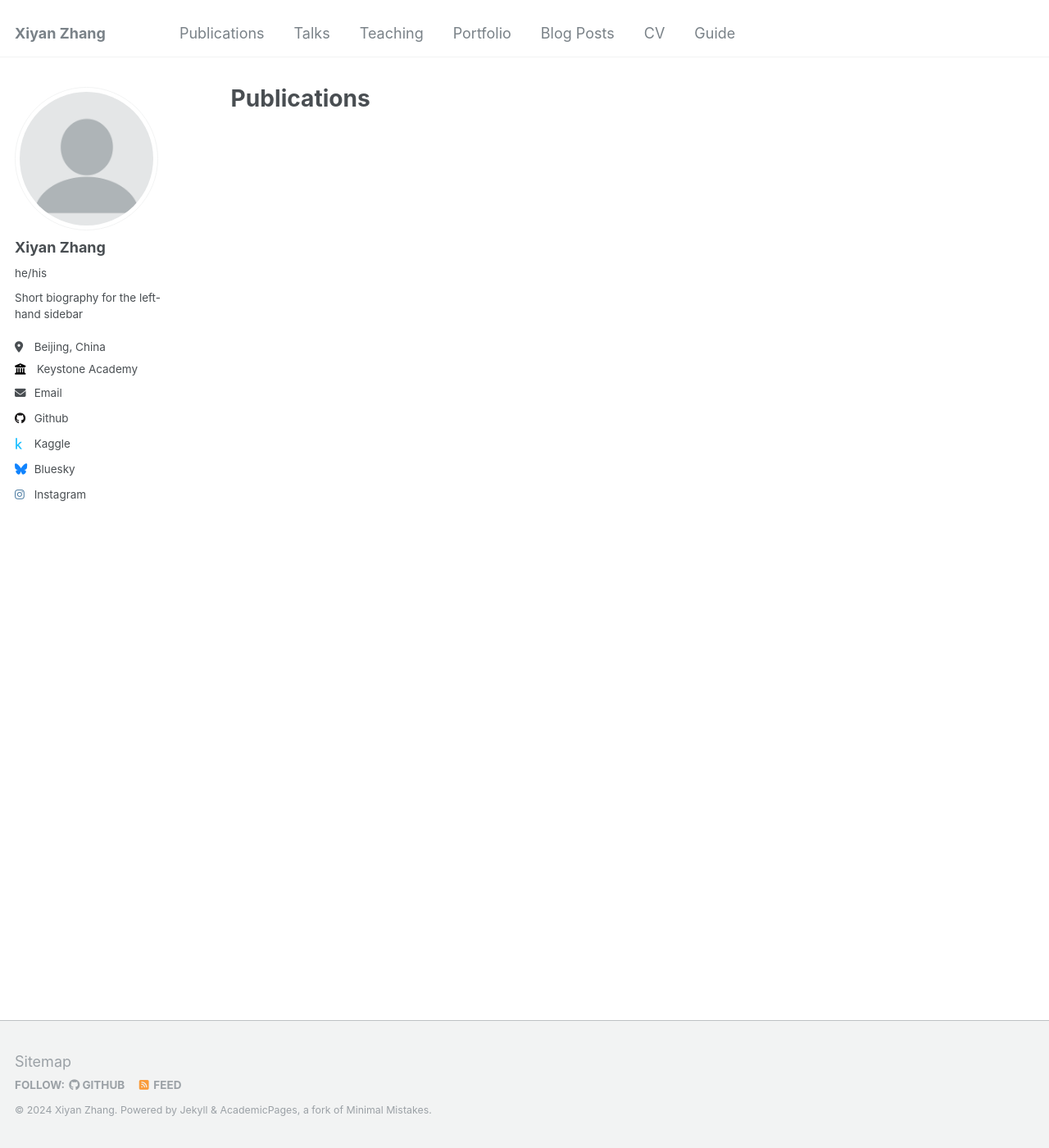
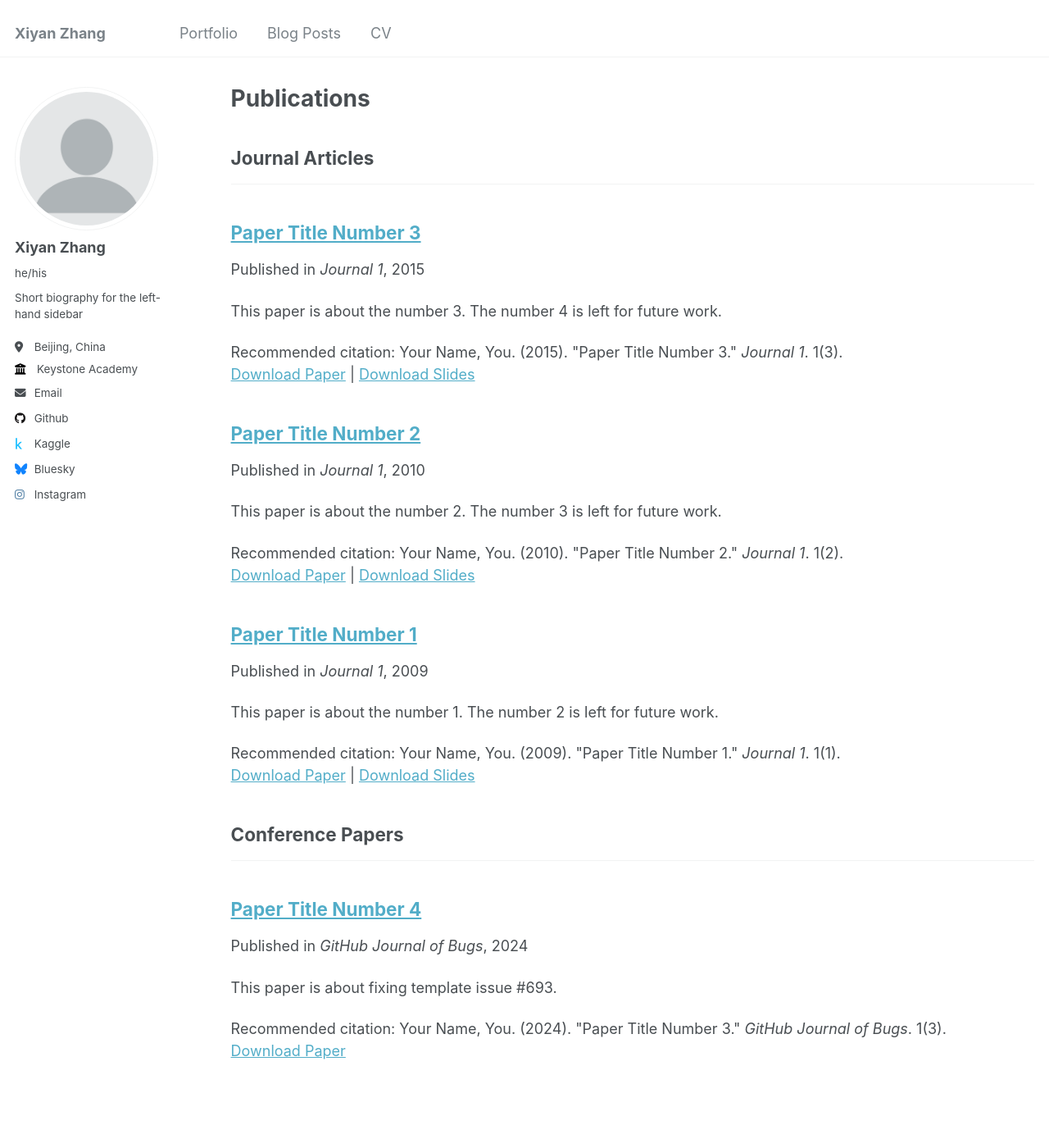
Before and after one commit to JeremyZXi/home, a Jekyll site: the page built from _pages/publications.html, in a window 1280 px wide and 1400 px high. Shown: the whole window at 82% size. Built offline with Jekyll 4.4.1, drawn with Linux system fonts in a browser that asks for light colours; part of the change alters nothing that is shown.

Commit message:
navigation

```diff
--- a/_config.yml
+++ b/_config.yml
@@ -209,18 +209,18 @@ kramdown:
 
 # These settings control the types of collections used by the template
 collections:
-  #teaching:
-  #  output: true
-  #  permalink: /:collection/:path/
-  #publications:
-  #  output: true
-  #  permalink: /:collection/:path/
+  teaching:
+    output: true
+    permalink: /:collection/:path/
+  publications:
+    output: true
+    permalink: /:collection/:path/
   portfolio:
     output: true
     permalink: /:collection/:path/
   #talks:
-  #  output: true
-  #  permalink: /:collection/:path/
+    output: true
+    permalink: /:collection/:path/
 
 
 # These settings control how pages and collections are included in the site
@@ -244,23 +244,23 @@ defaults:
       layout: single
       author_profile: true
   # _teaching
-  #- scope:
-  #    path: ""
-  #    type: teaching
-  #  values:
-  #    layout: single
-  #    author_profile: true
-  #    share: true
-  #    comments: true
+  - scope:
+      path: ""
+      type: teaching
+    values:
+      layout: single
+      author_profile: true
+      share: true
+      comments: true
   # _publications
-  #- scope:
-  #    path: ""
-  #    type: publications
-  #  values:
-  #    layout: single
-  #    author_profile: true
-  #    share: true
-  #    comments: true
+  - scope:
+      path: ""
+      type: publications
+    values:
+      layout: single
+      author_profile: true
+      share: true
+      comments: true
   # _portfolio
   - scope:
       path: ""
@@ -271,13 +271,13 @@ defaults:
       share: true
       comment: true
   # _talks
-  #- scope:
-  #    path: ""
-  #    type: talks
-  #  values:
-  #    layout: talk
-  #    author_profile: true
-  #    share: true
+  - scope:
+      path: ""
+      type: talks
+    values:
+      layout: talk
+      author_profile: true
+      share: true
 
 
 # Sass/SCSS
--- a/_data/navigation.yml
+++ b/_data/navigation.yml
@@ -5,23 +5,12 @@
 # prevent it from being included in the site.
 
 main:
-  - title: "Publications"
-    url: /publications/
-
-  - title: "Talks"
-    url: /talks/
-
-  - title: "Teaching"
-    url: /teaching/
 
   - title: "Portfolio"
     url: /portfolio/
 
   - title: "Blog Posts"
-    url: /year-archive/
+    url: https://jeremyzxi.github.io/
 
   - title: "CV"
     url: /cv/
-
-  - title: "Guide"
-    url: /markdown/
```
